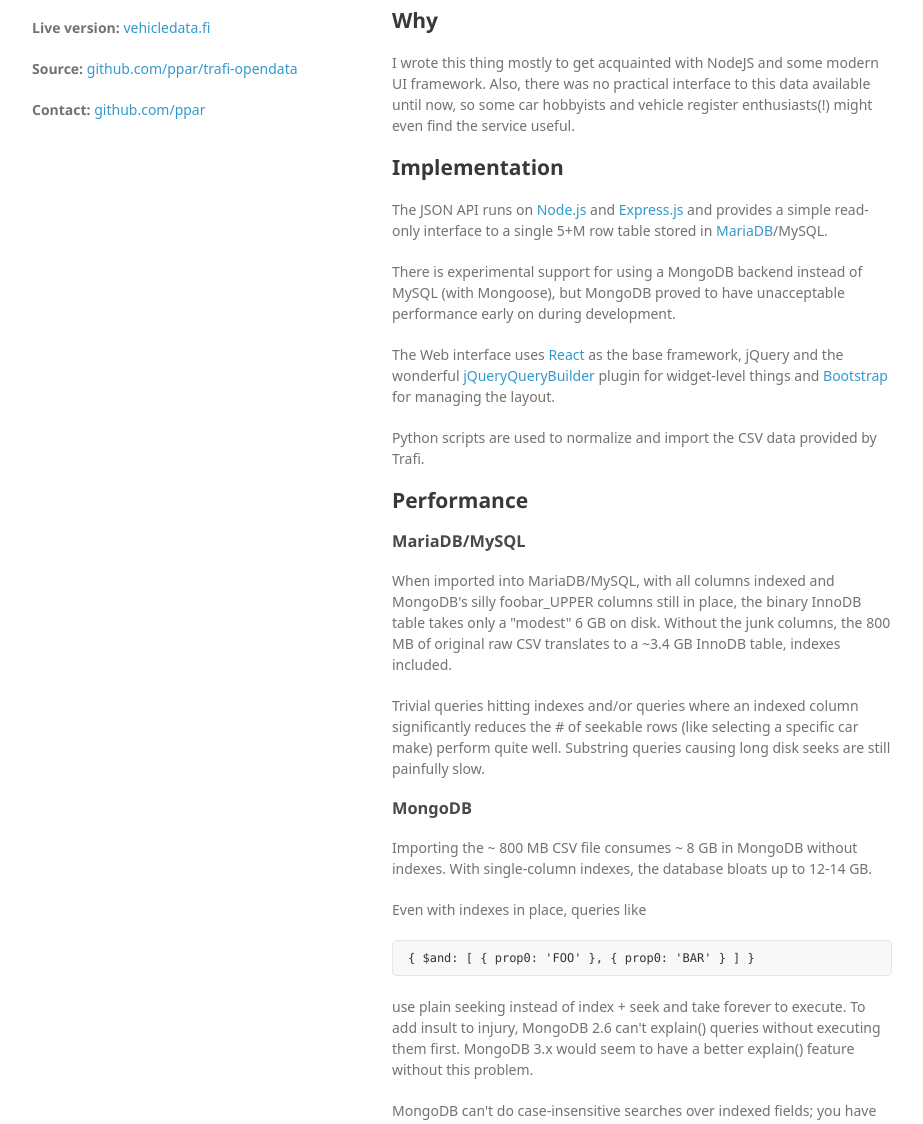
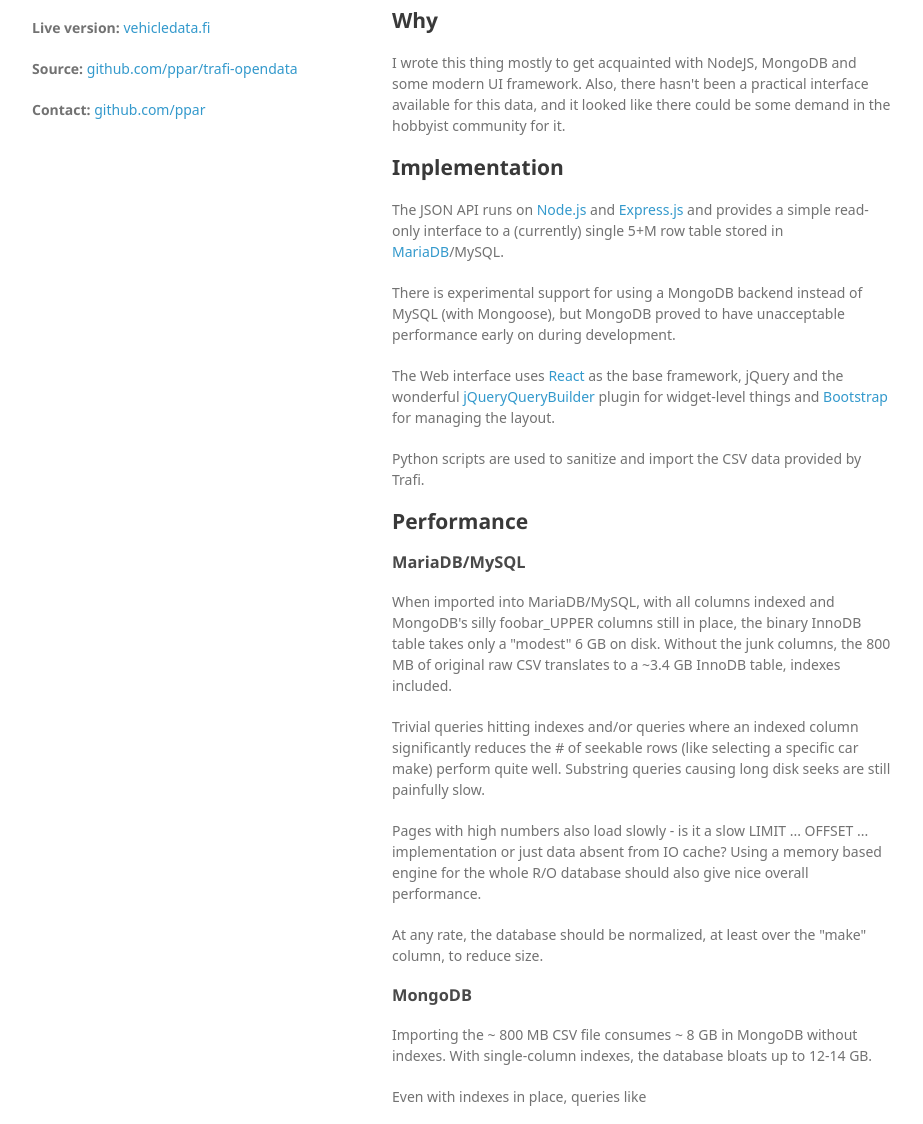
Before and after one commit to ppar/trafi-opendata, a plain HTML site: page index.html in a window 1280 px wide. Shown: the part 154-1278 px from the top of the page, without its empty margins (178-1101 px from the left). Drawn offline with Linux system fonts and the light colour scheme; a web font is replaced by a local one.

Commit message:
Website update

```diff
--- a/index.html
+++ b/index.html
@@ -34,9 +34,9 @@
 
         <h2><a id="why" class="anchor" href="#why"></a>Why</h2>
         <p>
-          I wrote this thing mostly to get acquainted with NodeJS and some modern UI framework. Also,
-          there was no practical interface to this data available until now, so some car hobbyists and
-          vehicle register enthusiasts(!) might even find the service useful.
+          I wrote this thing mostly to get acquainted with NodeJS, MongoDB and some modern UI framework.
+          Also, there hasn't been a practical interface available for this data, and it looked like there
+          could be some demand in the hobbyist community for it.
         </p>
 
         <h2><a id="implementation" class="anchor" href="#implementation"></a>Implementation</h2>
@@ -44,7 +44,7 @@
         <p>
           The JSON API runs on <a href="http://nodejs.org/">Node.js</a> and
           <a href="http://expressjs.com/">Express.js</a> and provides a simple read-only interface to a
-          single 5+M row table stored in <a href="http://mariadb.org/">MariaDB</a>/MySQL.
+          (currently) single 5+M row table stored in <a href="http://mariadb.org/">MariaDB</a>/MySQL.
         </p>
         <p>
           There is experimental support for using a MongoDB
@@ -59,7 +59,7 @@
           the layout.
         </p>
 
-        <p>Python scripts are used to normalize and import the CSV data provided by Trafi.</p>
+        <p>Python scripts are used to sanitize and import the CSV data provided by Trafi.</p>
 
         <h2><a id="data" class="anchor" href="#data"></a>Performance</h2>
         <h3><a id="mariadb" class="anchor" href="#mariadb"></a>MariaDB/MySQL</h3>
@@ -74,6 +74,13 @@
           Trivial queries hitting indexes and/or queries where an indexed column significantly
           reduces the # of seekable rows (like selecting a specific car make) perform quite
           well. Substring queries causing long disk seeks are still painfully slow.
+        </p>
+        <p>
+          Pages with high numbers also load slowly - is it a slow LIMIT ... OFFSET ... implementation
+          or just data absent from IO cache? Using a memory based engine for the whole R/O database
+          should also give nice overall performance.
+        </p>
+          At any rate, the database should be normalized, at least over the "make" column, to reduce size.
         </p>
 
         <h3><a id="mongodb" class="anchor" href="#mongodb"></a>MongoDB</h3>
```
